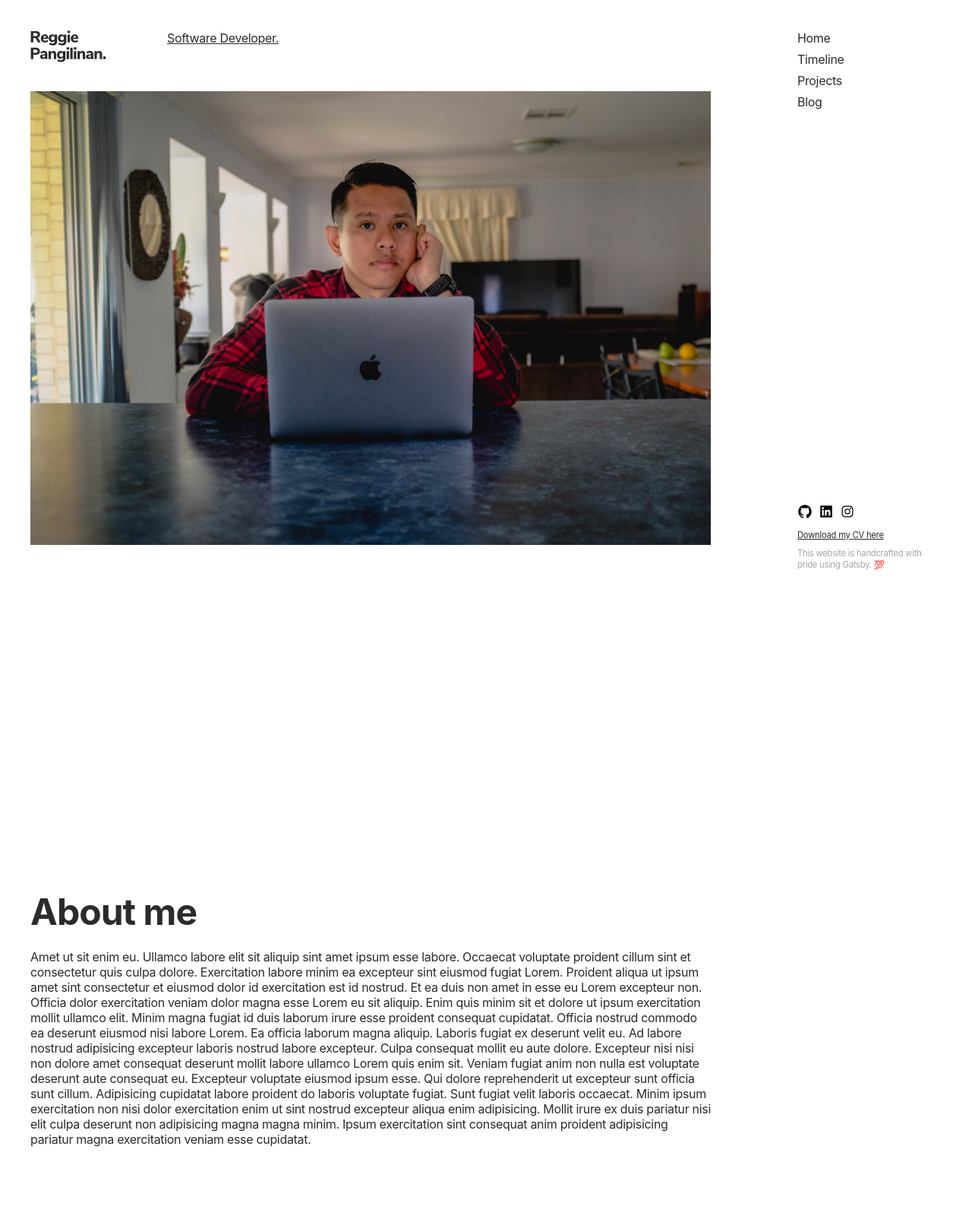
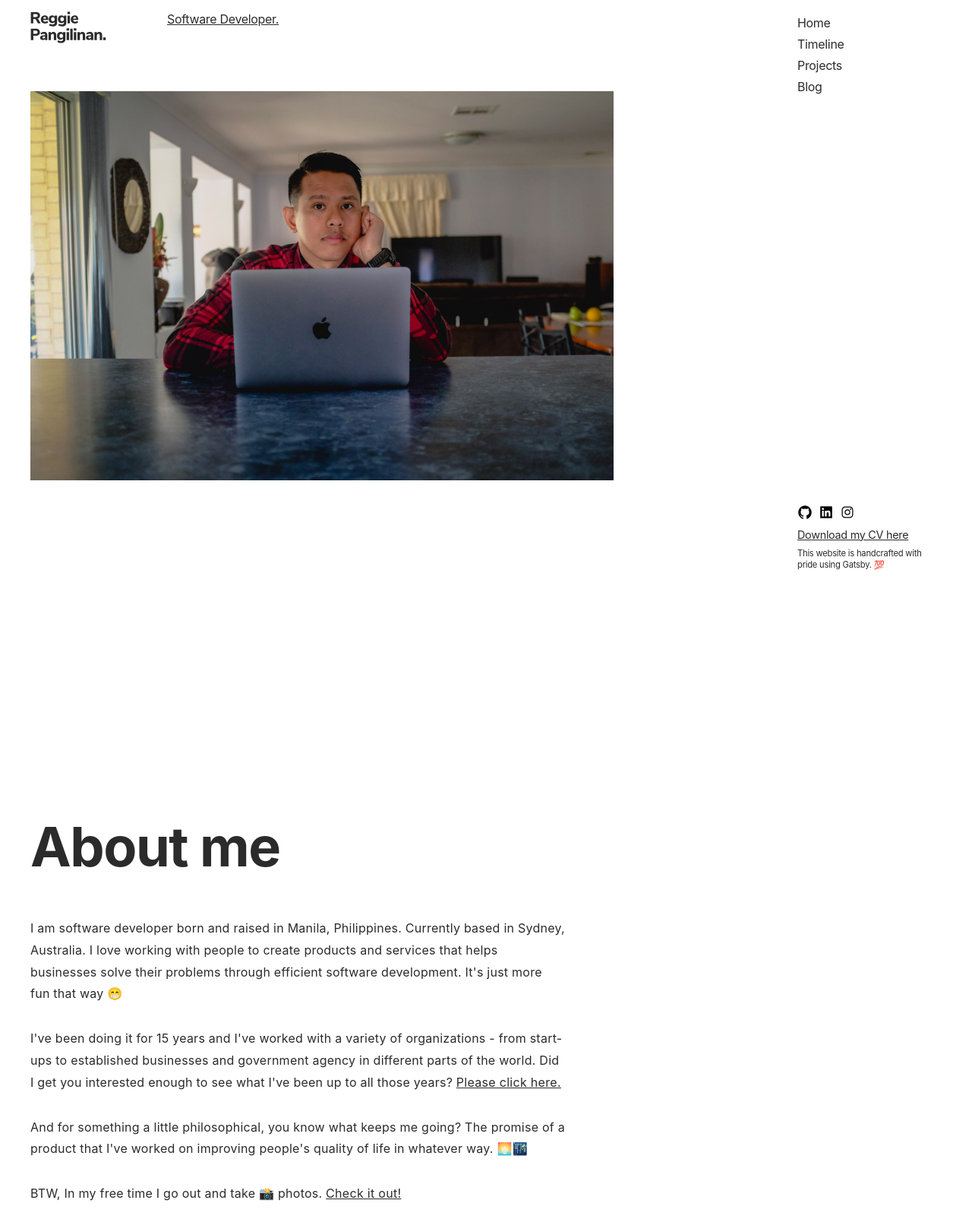
Before and after one commit to reggiepangilinan/website, a Gatsby site: page / in a window 1280 px wide. Shown: the top 1600 px of the page at 76% size. Built offline with nearby package versions, Linux system fonts and the light colour scheme; Gatsby itself is replaced by a stand-in of ours.

Commit message:
Add about me content plus + fix bugs

```diff
--- a/gatsby-config.js
+++ b/gatsby-config.js
@@ -6,6 +6,12 @@ module.exports = {
   },
   plugins: [
     "gatsby-plugin-sass",
+    {
+      resolve: "gatsby-plugin-scroll-indicator",
+      options: {
+        color: "#2b2b2b",
+      },
+    },
     {
       resolve: "gatsby-plugin-scroll-reveal",
       options: {
--- a/package.json
+++ b/package.json
@@ -11,6 +11,7 @@
     "gatsby-plugin-offline": "^3.1.2",
     "gatsby-plugin-react-helmet": "^3.2.1",
     "gatsby-plugin-sass": "^2.2.1",
+    "gatsby-plugin-scroll-indicator": "^1.0.0",
     "gatsby-plugin-scroll-reveal": "0.0.6",
     "gatsby-plugin-sharp": "^2.5.3",
     "gatsby-source-filesystem": "^2.2.2",
@@ -19,7 +20,8 @@
     "prop-types": "^15.7.2",
     "react": "^16.12.0",
     "react-dom": "^16.12.0",
-    "react-helmet": "^5.2.1"
+    "react-helmet": "^5.2.1",
+    "react-use": "^14.1.1"
   },
   "devDependencies": {
     "prettier": "^1.19.1"
--- /dev/null
+++ b/src/components/brand/brand.component.js
@@ -0,0 +1,14 @@
+import React from "react"
+import logo from "./logo-reggie-pangilinan.svg"
+import "./brand.styles.scss"
+import { Link } from "gatsby"
+
+const Brand = () => (
+  <div className="brand">
+    <Link to="/">
+      <img src={logo} alt="Reggie Pangilinan." />
+    </Link>
+    <div className="brand-title">Software Developer.</div>
+  </div>
+)
+export default Brand
--- /dev/null
+++ b/src/components/brand/brand.styles.scss
@@ -0,0 +1,16 @@
+@import "../../styles/variables.scss";
+@import "../../styles/mixins.scss";
+
+.brand {
+  display: flex;
+  img {
+    width: 100px;
+  }
+  .brand-title {
+    @include phone {
+      display: none;
+    }
+    margin-left: 80px;
+    text-decoration: underline;
+  }
+}
--- a/src/components/header/header.component.js
+++ b/src/components/header/header.component.js
@@ -1,27 +1,21 @@
 import React from "react"
 import PropTypes from "prop-types"
-import logo from "./logo-reggie-pangilinan.svg"
 import "./header.styles.scss"
-import { Link } from "gatsby"
+import Brand from "../brand/brand.component"
+import { useWindowScroll } from "react-use"
+const Header = ({ isMenuOpen, setIsMenuOpen }) => {
+  const { y } = useWindowScroll()
 
-const Header = ({ isMenuOpen, setIsMenuOpen }) => {
+  const lastPanel =
+    document.documentElement.offsetHeight -
+    document.documentElement.clientHeight -
+    75
+
+  const hasScrolledToEnd = y >= lastPanel
+
   return (
-    <header>
-      <div></div>
-      <Link to="/">
-        <img src={logo} />
-      </Link>
-
-      <div
-        className="header-title"
-        data-sal="slide-up"
-        data-sal-duration="500"
-        data-sal-delay="100"
-        data-sal-easing="ease"
-      >
-        Software Developer.
-      </div>
-
+    <header className={hasScrolledToEnd ? "transparent" : ""}>
+      <Brand />
       {isMenuOpen ? (
         <div
           className="header-menu"
--- a/src/components/header/header.styles.scss
+++ b/src/components/header/header.styles.scss
@@ -2,40 +2,43 @@
 @import "../../styles/mixins.scss";
 
 header {
+  display: flex;
   position: fixed;
   top: 0;
   left: 0;
-  display: flex;
   z-index: 700;
+  width: 100vw;
+  @include desktop {
+    width: $size-contentwith-desktop;
+  }
+
+  background-color: $colour-white;
 
   @include desktop {
-    margin: 40px;
+    padding: 15px 40px;
   }
-
   @include tablet {
-    margin: 40px;
+    padding: 15px 40px;
   }
-
   @include phone {
-    margin: 20px;
+    padding: 10px 20px 7px;
   }
-
-  img {
-    width: 100px;
-  }
-
-  & > div.header-title {
-    margin-left: 80px;
-    text-decoration: underline;
-
-    @include phone {
-      display: none;
+  .brand {
+    display: flex;
+    img {
+      width: 100px;
+    }
+    .brand-title {
+      @include phone {
+        display: none;
+      }
+      margin-left: 80px;
+      text-decoration: underline;
     }
   }
 
-  & > div.header-menu {
+  .header-menu {
     display: none;
-
     @include tablet {
       display: block;
       font-size: 1.1rem;
@@ -49,3 +52,7 @@ header {
     }
   }
 }
+
+header.transparent {
+  background-color: transparent;
+}
--- a/src/components/menu/menu.component.js
+++ b/src/components/menu/menu.component.js
@@ -37,17 +37,23 @@ const Menu = ({ isMenuOpen }) => {
 
       <footer>
         <div className="social-links-wrapper">
-          <Link to="">
-            <img src={github} />
-          </Link>
-          <Link to="">
-            <img src={linkedin} />
-          </Link>
-          <Link to="">
-            <img src={ig} />
-          </Link>
+          <a href="https://github.com/reggieboyYEAH">
+            <img src={github} alt="https://github.com/reggieboyYEAH" />
+          </a>
+          <a href="https://linkedin.com/in/reggiepangilinan/">
+            <img
+              src={linkedin}
+              alt="https://linkedin.com/in/reggiepangilinan/"
+            />
+          </a>
+          <a href="https://www.instagram.com/reggiepangilinanphotos/">
+            <img
+              src={ig}
+              alt="https://www.instagram.com/reggiepangilinanphotos/"
+            />
+          </a>
         </div>
-        <Link to="">Download my CV here</Link>
+        <a href="">Download my CV here</a>
         <small>This website is handcrafted with pride using Gatsby. 💯</small>
       </footer>
     </nav>
--- a/src/components/menu/menu.styles.scss
+++ b/src/components/menu/menu.styles.scss
@@ -17,7 +17,7 @@
     transition: opacity 0.5s linear;
     width: $size-sidenav-with-desktop;
     ul {
-      margin: 40px;
+      margin: 20px 40px;
       list-style: none;
       li {
         margin-bottom: 8px;
@@ -88,14 +88,13 @@
   }
 
   a {
-    font-size: 0.7rem;
+    font-size: 0.9rem;
     text-decoration: underline;
     margin-bottom: 10px;
   }
 
   small {
     font-size: 0.7rem;
-    color: $colour-light-text;
     margin-bottom: 10px;
   }
 }
--- a/src/components/sectioncontent/sectioncontent.styles.scss
+++ b/src/components/sectioncontent/sectioncontent.styles.scss
@@ -3,13 +3,13 @@
 
 section .section-content {
   @include desktop {
-    width: 70vw;
+    width: $size-contentwith-desktop;
     margin-left: 40px;
     margin-right: 40px;
   }
 
   @include tablet {
-    width: 70vw;
+    width: 80vw;
     margin-left: 40px;
     margin-right: 40px;
   }
--- a/src/pages/home/aboutme/aboutme.component.js
+++ b/src/pages/home/aboutme/aboutme.component.js
@@ -1,4 +1,5 @@
 import React from "react"
+import { Link } from "gatsby"
 import PropTypes from "prop-types"
 import "./aboutme.styles.scss"
 import SectionContent from "../../../components/sectioncontent/sectioncontent.component"
@@ -18,32 +19,42 @@ const AboutMeSection = () => {
         <p
           data-sal="slide-up"
           data-sal-duration="500"
-          data-sal-delay="300"
+          data-sal-delay="50"
           data-sal-easing="ease"
         >
-          Amet ut sit enim eu. Ullamco labore elit sit aliquip sint amet ipsum
-          esse labore. Occaecat voluptate proident cillum sint et consectetur
-          quis culpa dolore. Exercitation labore minim ea excepteur sint eiusmod
-          fugiat Lorem. Proident aliqua ut ipsum amet sint consectetur et
-          eiusmod dolor id exercitation est id nostrud. Et ea duis non amet in
-          esse eu Lorem excepteur non. Officia dolor exercitation veniam dolor
-          magna esse Lorem eu sit aliquip. Enim quis minim sit et dolore ut
-          ipsum exercitation mollit ullamco elit. Minim magna fugiat id duis
-          laborum irure esse proident consequat cupidatat. Officia nostrud
-          commodo ea deserunt eiusmod nisi labore Lorem. Ea officia laborum
-          magna aliquip. Laboris fugiat ex deserunt velit eu. Ad labore nostrud
-          adipisicing excepteur laboris nostrud labore excepteur. Culpa
-          consequat mollit eu aute dolore. Excepteur nisi nisi non dolore amet
-          consequat deserunt mollit labore ullamco Lorem quis enim sit. Veniam
-          fugiat anim non nulla est voluptate deserunt aute consequat eu.
-          Excepteur voluptate eiusmod ipsum esse. Qui dolore reprehenderit ut
-          excepteur sunt officia sunt cillum. Adipisicing cupidatat labore
-          proident do laboris voluptate fugiat. Sunt fugiat velit laboris
-          occaecat. Minim ipsum exercitation non nisi dolor exercitation enim ut
-          sint nostrud excepteur aliqua enim adipisicing. Mollit irure ex duis
-          pariatur nisi elit culpa deserunt non adipisicing magna magna minim.
-          Ipsum exercitation sint consequat anim proident adipisicing pariatur
-          magna exercitation veniam esse cupidatat.
+          I am software developer born and raised in Manila, Philippines.
+          Currently based in Sydney, Australia. I love working with people to
+          create products and services that helps businesses solve their
+          problems through efficient software development. It's just more fun
+          that way 😁
+        </p>
+        <p
+          data-sal="slide-up"
+          data-sal-duration="500"
+          data-sal-delay="50"
+          data-sal-easing="ease"
+        >
+          I've been doing it for 15 years and I've worked with a variety of
+          organizations - from start-ups to established businesses and
+          government agency in different parts of the world. Did I get you
+          interested enough to see what I've been up to all those years?{" "}
+          <Link to="">Please click here.</Link>
+        </p>
+        <p
+          data-sal="slide-up"
+          data-sal-duration="500"
+          data-sal-delay="50"
+          data-sal-easing="ease"
+        >
+          And for something a little philosophical, you know what keeps me
+          going? The promise of a product that I've worked on improving people's
+          quality of life in whatever way. 🌅🌃
+        </p>
+        <p>
+          BTW, In my free time I go out and take 📸 photos.{" "}
+          <a href="https://www.instagram.com/reggiepangilinanphotos/">
+            Check it out!
+          </a>
         </p>
       </SectionContent>
     </section>
--- a/src/pages/home/aboutme/aboutme.styles.scss
+++ b/src/pages/home/aboutme/aboutme.styles.scss
@@ -2,12 +2,8 @@
 @import "../../../styles/mixins.scss";
 
 section.about-me {
-  @include tablet {
-    height: 70vh;
-  }
   & > div.section-content {
     @include desktop {
-      margin-top: 100px;
       padding: 50px 0px 50px;
     }
 
@@ -16,19 +12,36 @@ section.about-me {
     }
 
     h1 {
+      margin-bottom: 50px;
       @include desktop {
         font-size: $size-larger-font;
       }
-
       @include tablet {
         font-size: $size-larger-font;
       }
-
       @include phone {
         font-size: $size-large-font;
+        margin-bottom: 80px;
+      }
+    }
+    p {
+      margin-bottom: 30px;
+      letter-spacing: 0.25px;
+      line-height: $size-large-font;
+      @include desktop {
+        max-width: 55vw;
       }
 
-      margin-bottom: 20px;
+      @include tablet {
+        margin-bottom: 30px;
+      }
+      @include phone {
+        margin-bottom: 40px;
+      }
+    }
+    a {
+      letter-spacing: 0.3px;
+      text-decoration: underline;
     }
   }
 }
--- a/src/pages/home/hireme/hireme.styles.scss
+++ b/src/pages/home/hireme/hireme.styles.scss
@@ -2,51 +2,33 @@
 @import "../../../styles/mixins.scss";
 
 section.hire-me {
-  @include tablet {
+  transition: background-color 0.2s linear;
+
+  & > div.section-content {
+    display: flex;
+    flex-direction: column;
     height: 100vh;
-  }
 
-  @include phone {
-    height: 100vh;
-  }
-
-  background-color: $colour-yellow;
-  & > div.section-content {
+    & > div.content-wrapper {
       @include desktop {
-      height: 65vh;
-      margin-top: 100px;
-      padding-top: 200px;
-    }
-
-    @include tablet {
-      height: 65vh;
-      margin-top: 100px;
-      padding-top: 200px;
-    }
-
-    @include phone {
-      height: 50vh;
-      margin-top: 200px;
-      padding-top: 120px;
+        height: 95vh;
       }
 
       display: flex;
       flex-direction: column;
       justify-content: space-between;
-
-    & > div {
-      margin-top: 70px;
+      & .content-top {
+        margin-top: 25vh;
         h1 {
           @include desktop {
             font-size: $size-larger-font;
           }
-
           @include tablet {
             font-size: $size-larger-font;
           }
-
           @include phone {
             font-size: $size-large-font;
+          }
         }
       }
 
@@ -61,3 +43,7 @@ section.hire-me {
     }
   }
 }
+
+section.hire-me.colored {
+  background-color: $colour-yellow;
+}
--- a/src/pages/home/mytoolbelt/mytoolbelt.styles.scss
+++ b/src/pages/home/mytoolbelt/mytoolbelt.styles.scss
@@ -2,31 +2,22 @@
 @import "../../../styles/mixins.scss";
 
 section.my-toolbelt {
-  @include tablet {
-    height: 80vh;
-  }
-
-  @include phone {
-    height: auto;
-  }
-
   & > div.section-content {
-    margin-top: 100px;
-    padding: 50px 0px 10px;
+    @include tablet {
+      margin-top: 200px;
+    }
 
     h1 {
+      margin-bottom: 80px;
       @include desktop {
         font-size: $size-larger-font;
-        margin-bottom: 50px;
       }
       @include tablet {
         font-size: $size-larger-font;
-        margin-bottom: 50px;
       }
 
       @include phone {
         font-size: $size-large-font;
-        margin-bottom: 80px;
       }
     }
     .tools-wrapper {
@@ -48,8 +39,8 @@ section.my-toolbelt {
         align-items: center;
 
         .tech-icon {
-          margin-right: 25px;
-          margin-bottom: 20px;
+          margin-right: 30px;
+          margin-bottom: 30px;
           &:last-child {
             margin-right: 0px;
           }
--- a/src/styles/variables.scss
+++ b/src/styles/variables.scss
@@ -6,5 +6,8 @@ $colour-white: #fff;
 
 // SIZES
 $size-sidenav-with-desktop: 270px;
-$size-larger-font: 3rem;
+$size-larger-font: 4.5rem;
 $size-large-font: 1.8rem;
+$size-medium-font: 1.2rem;
+
+$size-contentwith-desktop: 60vw;
```
Also changed, not shown: src/pages/home/hireme/hireme.component.js (+24 -14 lines), src/components/brand/logo-reggie-pangilinan.svg (renamed from src/components/header/logo-reggie-pangilinan.svg), 1 other file. Lines whose indentation alone changed are shown as unchanged.
